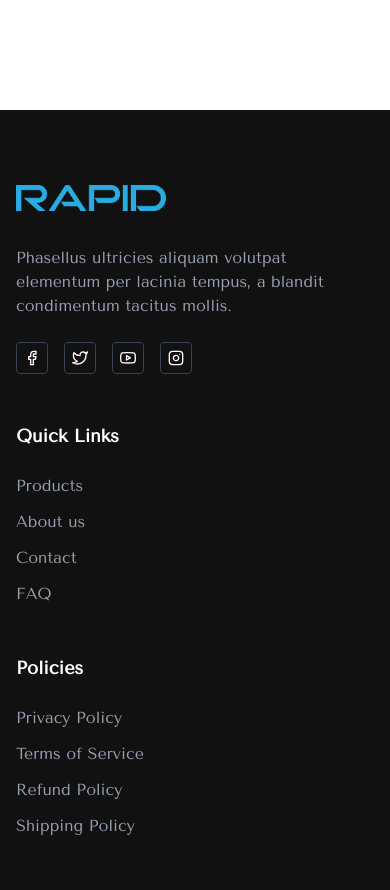
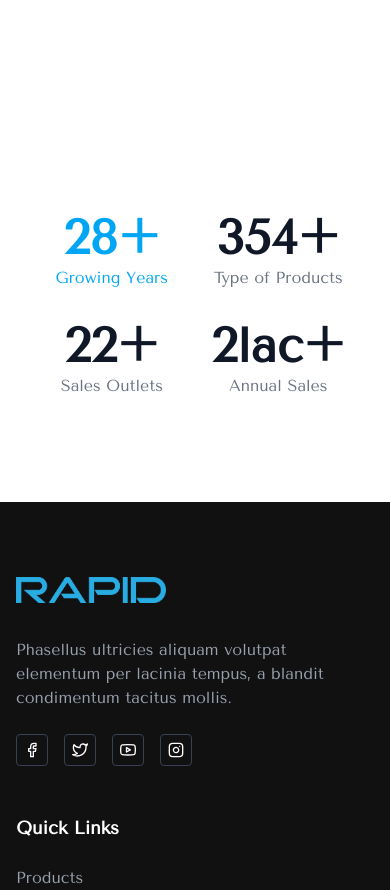
Before and after one commit to kaziahosunhabibripon/rapid-ecoomerce, a Next.js app: page /about-us in a window 390 px wide. Shown: the part 4396-5286 px from the top of the page. Built offline with nearby package versions, Linux system fonts and the light colour scheme; no server answers.

Commit message:
count added

```diff
--- a/package.json
+++ b/package.json
@@ -21,6 +21,7 @@
     "postcss": "^8.5.3",
     "react": "^19.0.0",
     "react-calendar": "^5.1.0",
+    "react-countup": "^6.5.3",
     "react-dom": "^19.0.0",
     "react-feather": "^2.0.10",
     "react-icons": "^5.5.0",
--- a/src/components/AboutUs/AboutUs.tsx
+++ b/src/components/AboutUs/AboutUs.tsx
@@ -7,8 +7,19 @@ import AOS from "aos";
 import "aos/dist/aos.css";
 import { Clock, Facebook, Instagram, Twitter, Youtube } from "react-feather";
 import CommonTitle from "@/helpers/ui/CommonTitle";
-
+import CountUp from "react-countup";
+import { useInView } from "react-intersection-observer";
 const AboutUs = () => {
+  const { ref, inView } = useInView({
+    triggerOnce: true,
+    threshold: 0.5,
+  });
+  const stats = [
+    { value: "28+", label: "Growing Years", color: "text-sky-500" },
+    { value: "354+", label: "Type of Products" },
+    { value: "22+", label: "Sales Outlets" },
+    { value: "2lac+", label: "Annual Sales" },
+  ];
   // ANIMATE ON SCROLL
   useEffect(() => {
     AOS.init({ offset: 120, duration: 2000, easing: "ease-out" });
@@ -272,6 +283,51 @@ const AboutUs = () => {
           </div>
         </div>
       </section>
+      <section className="py-16 px-4 sm:px-6 lg:px-8">
+        <div className="max-w-7xl mx-auto">
+          <div className="flex flex-col md:flex-row items-center gap-8">
+            <div className="md:w-full">
+              <div className="bg-white py-10">
+                <div className="max-w-6xl mx-auto grid grid-cols-2 md:grid-cols-4 gap-8 text-center">
+                  {stats.map((stat, index) => {
+                    const numberMatch =
+                      stat.value.match(/^(\d+)([a-zA-Z+]+)?$/);
+                    const number = numberMatch ? parseInt(numberMatch[1]) : 0;
+                    const suffix = numberMatch?.[2] || "";
+
+                    return (
+                      <div key={index} ref={ref}>
+                        <div
+                          className={`text-5xl  font-extrabold ${
+                            stat.color || "text-gray-900"
+                          }`}
+                        >
+                          {inView ? (
+                            <CountUp
+                              end={number}
+                              duration={2}
+                              suffix={suffix}
+                            />
+                          ) : (
+                            `0${suffix}`
+                          )}
+                        </div>
+                        <div
+                          className={`text-md font-normal mt-1 ${
+                            stat.color || "text-gray-500"
+                          }`}
+                        >
+                          {stat.label}
+                        </div>
+                      </div>
+                    );
+                  })}
+                </div>
+              </div>
+            </div>
+          </div>
+        </div>
+      </section>
     </div>
   );
 };
```
Also changed, not shown: 1 other file (tests, documents, lock files or other folders).
